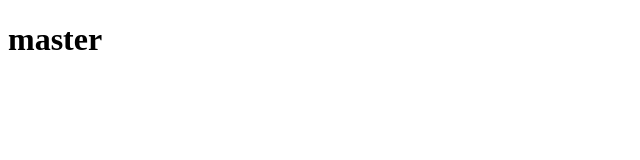
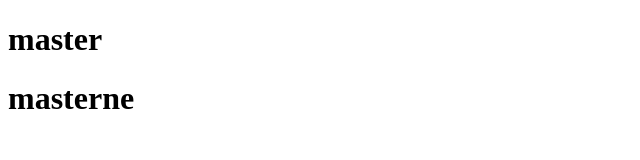
Before and after one commit to LongThaii/Test, a plain HTML site: page index.html in a window 1280 px wide. Shown: the whole page, without its empty margins (0-640 px from the left). Drawn offline with Linux system fonts and the light colour scheme.

Commit message:
masterne

```diff
--- a/index.html
+++ b/index.html
@@ -7,5 +7,6 @@
 </head>
 <body>
     <h1>master</h1>
+    <h1>masterne</h1>
 </body>
 </html>
```
